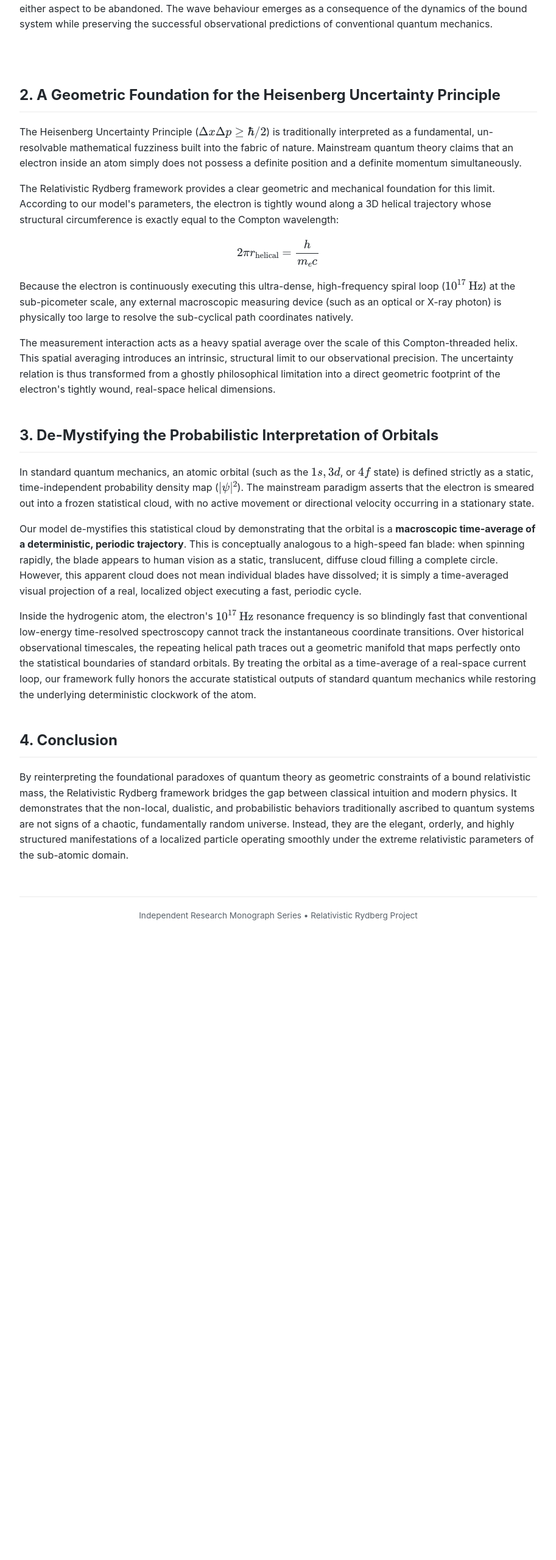
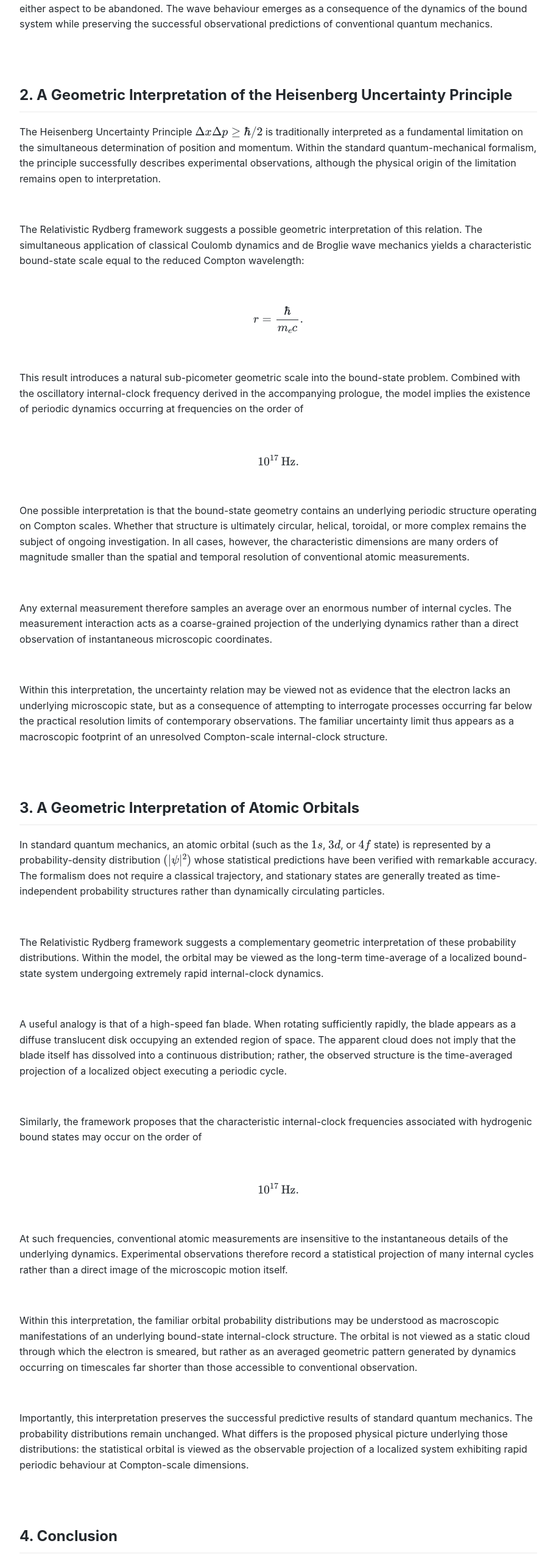
Before and after one commit to neilparker62/The-Relativistic-Rydberg, a plain HTML site: page appendix-b.html in a window 1280 px wide. Shown: the part 2062-4620 px from the top of the page at 61% size, without its empty margins (183-1096 px from the left). Before the commit the page ends 3615 px from the top, so only its background shows below. Drawn offline with nearby package versions, Linux system fonts and the light colour scheme.

Commit message:
Refine geometric interpretation of uncertainty and orbitals
Revise the interpretation of the Heisenberg Uncertainty Principle and atomic orbitals to present a geometric foundation. Update language for clarity and coherence throughout the section.

```diff
--- a/appendix-b.html
+++ b/appendix-b.html
@@ -163,27 +163,138 @@ In this way, the framework suggests a possible bridge between particle and wave
 </p>
 
 <br>
-<h2>2. A Geometric Foundation for the Heisenberg Uncertainty Principle</h2>
-<p>The Heisenberg Uncertainty Principle (\(\Delta x \Delta p \ge \hbar/2\)) is traditionally interpreted as a fundamental, un-resolvable mathematical fuzziness built into the fabric of nature. Mainstream quantum theory claims that an electron inside an atom simply does not possess a definite position and a definite momentum simultaneously.</p>
+<h2>2. A Geometric Interpretation of the Heisenberg Uncertainty Principle</h2>
 
-<p>The Relativistic Rydberg framework provides a clear geometric and mechanical foundation for this limit. According to our model's parameters, the electron is tightly wound along a 3D helical trajectory whose structural circumference is exactly equal to the Compton wavelength:</p>
+<p>
+The Heisenberg Uncertainty Principle
+\(
+\Delta x \Delta p \ge \hbar/2
+\)
+is traditionally interpreted as a fundamental limitation on the simultaneous determination of position and momentum. Within the standard quantum-mechanical formalism, the principle successfully describes experimental observations, although the physical origin of the limitation remains open to interpretation.
+</p>
 
-$$2\pi r_{\text{helical}} = \frac{h}{m_e c}$$
+<br>
 
-<p>Because the electron is continuously executing this ultra-dense, high-frequency spiral loop (\(10^{17}\text{ Hz}\)) at the sub-picometer scale, any external macroscopic measuring device (such as an optical or X-ray photon) is physically too large to resolve the sub-cyclical path coordinates natively.</p>
+<p>
+The Relativistic Rydberg framework suggests a possible geometric interpretation of this relation. The simultaneous application of classical Coulomb dynamics and de Broglie wave mechanics yields a characteristic bound-state scale equal to the reduced Compton wavelength:
+</p>
 
-<p>The measurement interaction acts as a heavy spatial average over the scale of this Compton-threaded helix. This spatial averaging introduces an intrinsic, structural limit to our observational precision. The uncertainty relation is thus transformed from a ghostly philosophical limitation into a direct geometric footprint of the electron's tightly wound, real-space helical dimensions.</p>
+<br>
 
-<h2>3. De-Mystifying the Probabilistic Interpretation of Orbitals</h2>
-<p>In standard quantum mechanics, an atomic orbital (such as the \(1s, 3d\), or \(4f\) state) is defined strictly as a static, time-independent probability density map (\(|\psi|^2\)). The mainstream paradigm asserts that the electron is smeared out into a frozen statistical cloud, with no active movement or directional velocity occurring in a stationary state.</p>
+$$
+r
+=
+\frac{\hbar}{m_e c}.
+$$
 
-<p>Our model de-mystifies this statistical cloud by demonstrating that the orbital is a <strong>macroscopic time-average of a deterministic, periodic trajectory</strong>. This is conceptually analogous to a high-speed fan blade: when spinning rapidly, the blade appears to human vision as a static, translucent, diffuse cloud filling a complete circle. However, this apparent cloud does not mean individual blades have dissolved; it is simply a time-averaged visual projection of a real, localized object executing a fast, periodic cycle.</p>
+<br>
 
-<p>Inside the hydrogenic atom, the electron's \(10^{17}\text{ Hz}\) resonance frequency is so blindingly fast that conventional low-energy time-resolved spectroscopy cannot track the instantaneous coordinate transitions. Over historical observational timescales, the repeating helical path traces out a geometric manifold that maps perfectly onto the statistical boundaries of standard orbitals. By treating the orbital as a time-average of a real-space current loop, our framework fully honors the accurate statistical outputs of standard quantum mechanics while restoring the underlying deterministic clockwork of the atom.</p>
+<p>
+This result introduces a natural sub-picometer geometric scale into the bound-state problem. Combined with the oscillatory internal-clock frequency derived in the accompanying prologue, the model implies the existence of periodic dynamics occurring at frequencies on the order of
+</p>
+
+<br>
+
+$$
+10^{17}
+\text{ Hz}.
+$$
+
+<br>
+
+<p>
+One possible interpretation is that the bound-state geometry contains an underlying periodic structure operating on Compton scales. Whether that structure is ultimately circular, helical, toroidal, or more complex remains the subject of ongoing investigation. In all cases, however, the characteristic dimensions are many orders of magnitude smaller than the spatial and temporal resolution of conventional atomic measurements.
+</p>
+
+<br>
+
+<p>
+Any external measurement therefore samples an average over an enormous number of internal cycles. The measurement interaction acts as a coarse-grained projection of the underlying dynamics rather than a direct observation of instantaneous microscopic coordinates.
+</p>
+
+<br>
+
+<p>
+Within this interpretation, the uncertainty relation may be viewed not as evidence that the electron lacks an underlying microscopic state, but as a consequence of attempting to interrogate processes occurring far below the practical resolution limits of contemporary observations. The familiar uncertainty limit thus appears as a macroscopic footprint of an unresolved Compton-scale internal-clock structure.
+</p>
+
+<br>
+<h2>3. A Geometric Interpretation of Atomic Orbitals</h2>
+
+<p>
+In standard quantum mechanics, an atomic orbital (such as the \(1s\), \(3d\), or \(4f\) state) is represented by a probability-density distribution \((|\psi|^2)\) whose statistical predictions have been verified with remarkable accuracy. The formalism does not require a classical trajectory, and stationary states are generally treated as time-independent probability structures rather than dynamically circulating particles.
+</p>
+
+<br>
+
+<p>
+The Relativistic Rydberg framework suggests a complementary geometric interpretation of these probability distributions. Within the model, the orbital may be viewed as the long-term time-average of a localized bound-state system undergoing extremely rapid internal-clock dynamics.
+</p>
+
+<br>
+
+<p>
+A useful analogy is that of a high-speed fan blade. When rotating sufficiently rapidly, the blade appears as a diffuse translucent disk occupying an extended region of space. The apparent cloud does not imply that the blade itself has dissolved into a continuous distribution; rather, the observed structure is the time-averaged projection of a localized object executing a periodic cycle.
+</p>
+
+<br>
+
+<p>
+Similarly, the framework proposes that the characteristic internal-clock frequencies associated with hydrogenic bound states may occur on the order of
+</p>
+
+<br>
+
+$$
+10^{17}
+\text{ Hz}.
+$$
+
+<br>
+
+<p>
+At such frequencies, conventional atomic measurements are insensitive to the instantaneous details of the underlying dynamics. Experimental observations therefore record a statistical projection of many internal cycles rather than a direct image of the microscopic motion itself.
+</p>
+
+<br>
+
+<p>
+Within this interpretation, the familiar orbital probability distributions may be understood as macroscopic manifestations of an underlying bound-state internal-clock structure. The orbital is not viewed as a static cloud through which the electron is smeared, but rather as an averaged geometric pattern generated by dynamics occurring on timescales far shorter than those accessible to conventional observation.
+</p>
+
+<br>
+
+<p>
+Importantly, this interpretation preserves the successful predictive results of standard quantum mechanics. The probability distributions remain unchanged. What differs is the proposed physical picture underlying those distributions: the statistical orbital is viewed as the observable projection of a localized system exhibiting rapid periodic behaviour at Compton-scale dimensions.
+</p>
+
+<br>
 
 <h2>4. Conclusion</h2>
-<p>By reinterpreting the foundational paradoxes of quantum theory as geometric constraints of a bound relativistic mass, the Relativistic Rydberg framework bridges the gap between classical intuition and modern physics. It demonstrates that the non-local, dualistic, and probabilistic behaviors traditionally ascribed to quantum systems are not signs of a chaotic, fundamentally random universe. Instead, they are the elegant, orderly, and highly structured manifestations of a localized particle operating smoothly under the extreme relativistic parameters of the sub-atomic domain.</p>
 
+<p>
+The Relativistic Rydberg framework proposes a possible geometric interpretation of several phenomena traditionally regarded as foundational characteristics of quantum systems. Beginning with an oscillatory bound-state frequency derived from a Lorentz-mass formulation of Newton's Second Law, the framework naturally introduces a Compton-scale geometry through the simultaneous application of classical Coulomb dynamics and de Broglie wave mechanics.
+</p>
+
+<br>
+
+<p>
+Within this interpretation, wave-like behaviour, uncertainty limits, and orbital probability distributions are viewed as observable manifestations of an underlying bound-state internal-clock structure rather than as purely abstract mathematical constructs. The statistical predictions of standard quantum mechanics remain unchanged; what differs is the proposed physical picture underlying those predictions.
+</p>
+
+<br>
+
+<p>
+The framework does not seek to replace the successful formalism of quantum mechanics. Instead, it explores the possibility that several quantum phenomena may arise from geometric and dynamical structures operating at Compton-scale dimensions and exceptionally high internal-clock frequencies.
+</p>
+
+<br>
+
+<p>
+If experimentally confirmed, the bound-state internal-clock resonances predicted by the accompanying Relativistic Rydberg model would provide direct evidence for such an underlying structure and offer a potential bridge between classical intuition, relativistic dynamics, and quantum behaviour. The existence or absence of these resonances therefore represents the decisive experimental test of the framework.
+</p>
+
+<br>
 <footer>
     Independent Research Monograph Series &bull; Relativistic Rydberg Project
 </footer>
```
